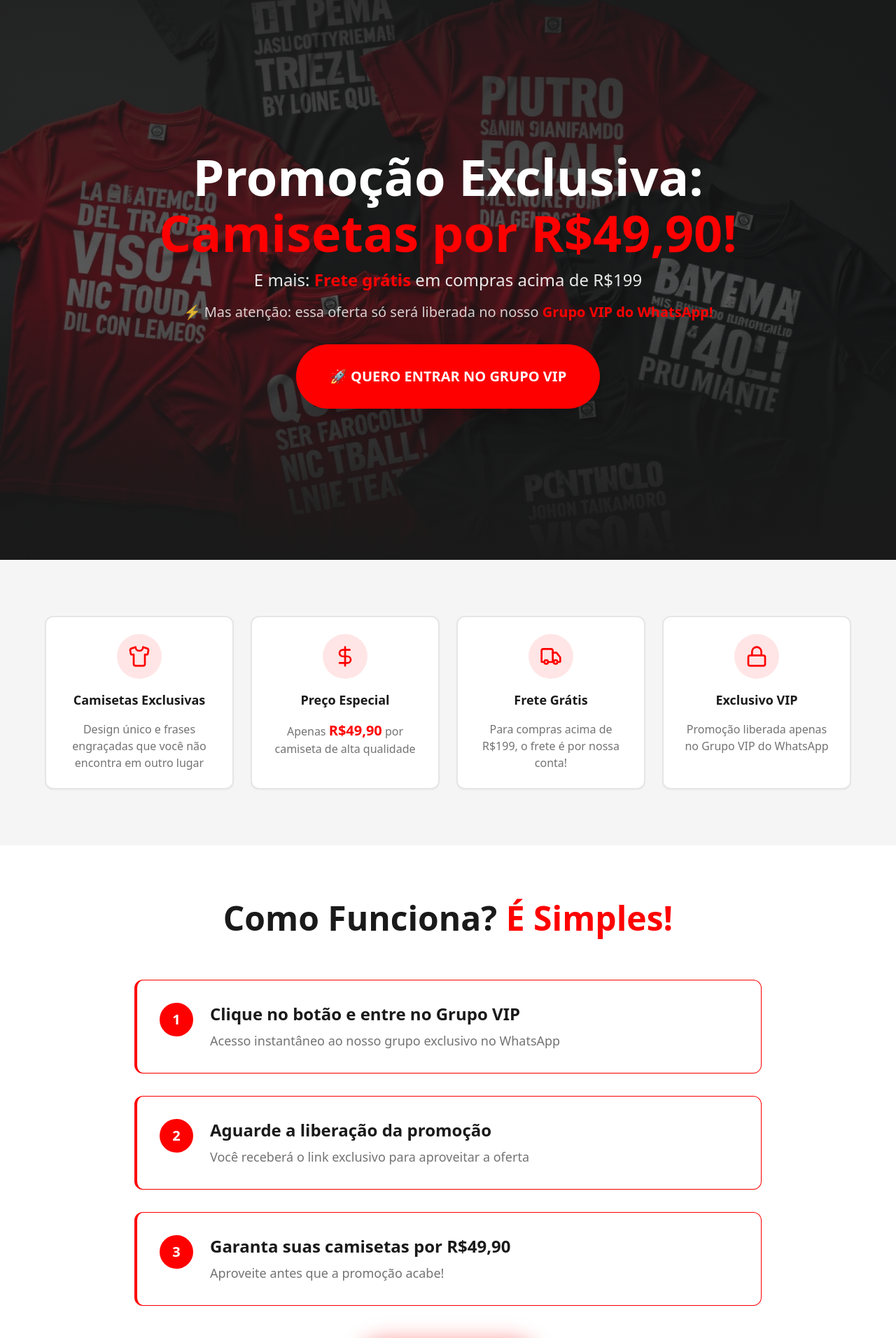
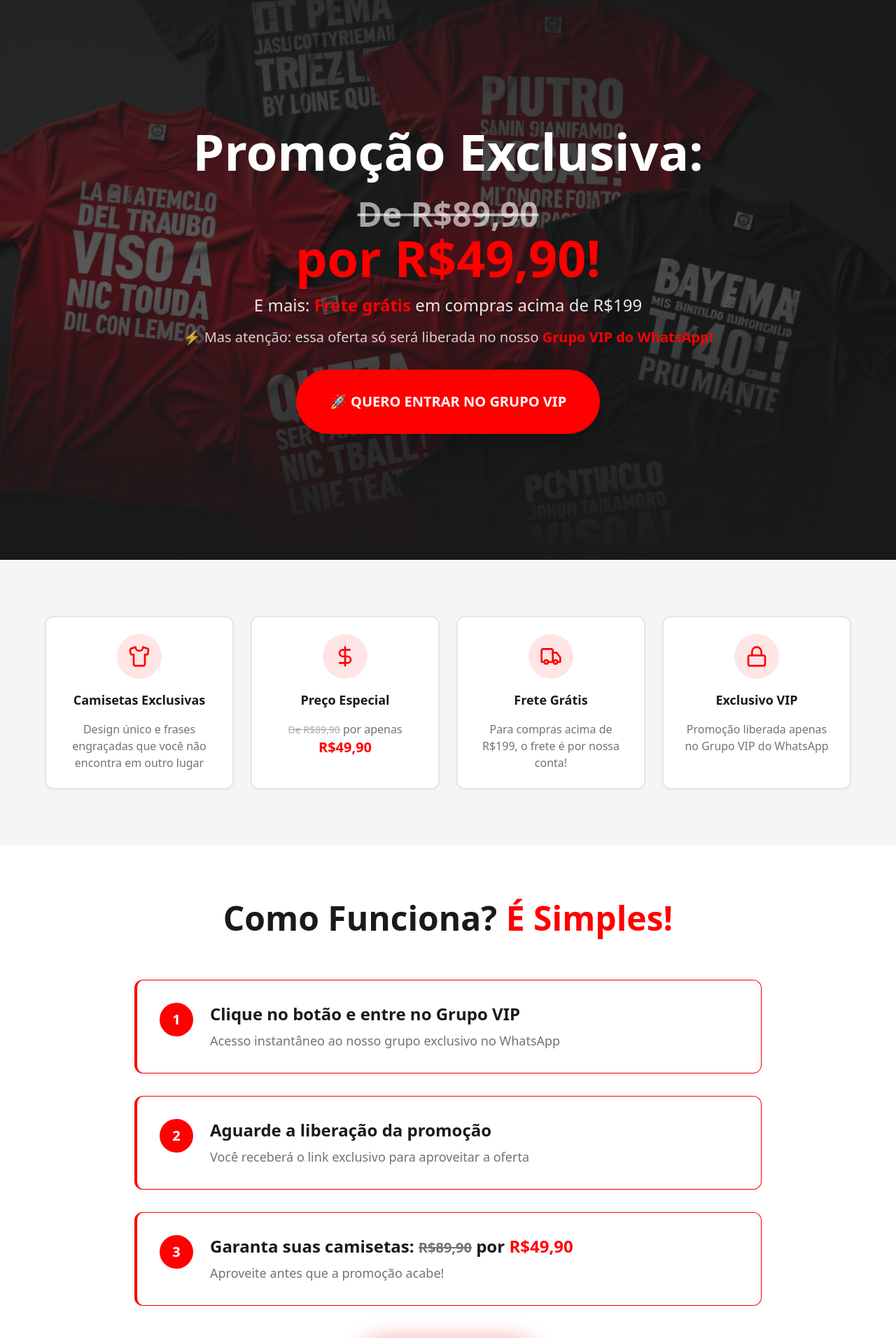
Before and after one commit to Robsongaeski/camiseta-vip-promo, a React (Vite) app: page / in a window 1280 px wide. Shown: the top 1912 px of the page at 70% size. Built offline with nearby package versions, Linux system fonts and the light colour scheme; the HTML template or start-up script is replaced by a standard one.

Commit message:
Refactor: Update pricing on landing page

```diff
--- a/src/pages/Index.tsx
+++ b/src/pages/Index.tsx
@@ -56,7 +56,10 @@ const Index = () => {
             <div className="space-y-4">
               <h1 className="text-5xl md:text-7xl font-black text-primary-foreground leading-tight">
                 Promoção Exclusiva:
-                <span className="block text-accent mt-2">Camisetas por R$49,90!</span>
+                <span className="block mt-2">
+                  <span className="text-primary-foreground/60 line-through text-4xl md:text-5xl">De R$89,90</span>
+                  <span className="block text-accent">por R$49,90!</span>
+                </span>
               </h1>
               <p className="text-xl md:text-2xl text-primary-foreground/90 max-w-2xl mx-auto">
                 E mais: <span className="font-bold text-accent">Frete grátis</span> em compras acima de R$199
@@ -95,7 +98,10 @@ const Index = () => {
                 <DollarSign className="w-8 h-8 text-accent" />
               </div>
               <h3 className="font-bold text-lg text-card-foreground">Preço Especial</h3>
-              <p className="text-muted-foreground">Apenas <span className="text-accent font-bold text-xl">R$49,90</span> por camiseta de alta qualidade</p>
+              <p className="text-muted-foreground">
+                <span className="line-through text-sm opacity-60">De R$89,90</span>
+                {" "}por apenas <span className="text-accent font-bold text-xl">R$49,90</span>
+              </p>
             </Card>
 
             <Card className="p-6 text-center space-y-4 bg-card hover:shadow-lg transition-all duration-300 animate-slide-up [animation-delay:200ms] border-2 hover:border-accent">
@@ -155,7 +161,9 @@ const Index = () => {
                   3
                 </div>
                 <div>
-                  <h3 className="text-2xl font-bold mb-2 text-card-foreground">Garanta suas camisetas por R$49,90</h3>
+                  <h3 className="text-2xl font-bold mb-2 text-card-foreground">
+                    Garanta suas camisetas: <span className="line-through text-muted-foreground text-xl">R$89,90</span> por <span className="text-accent">R$49,90</span>
+                  </h3>
                   <p className="text-muted-foreground text-lg">Aproveite antes que a promoção acabe!</p>
                 </div>
               </div>
```
